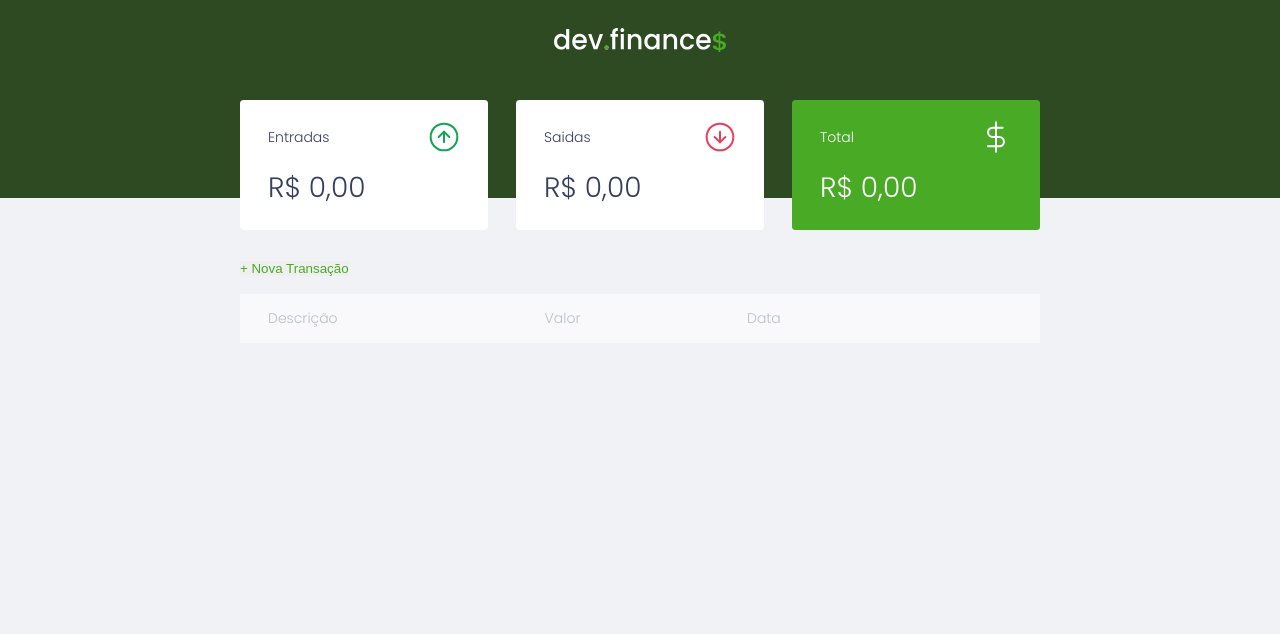
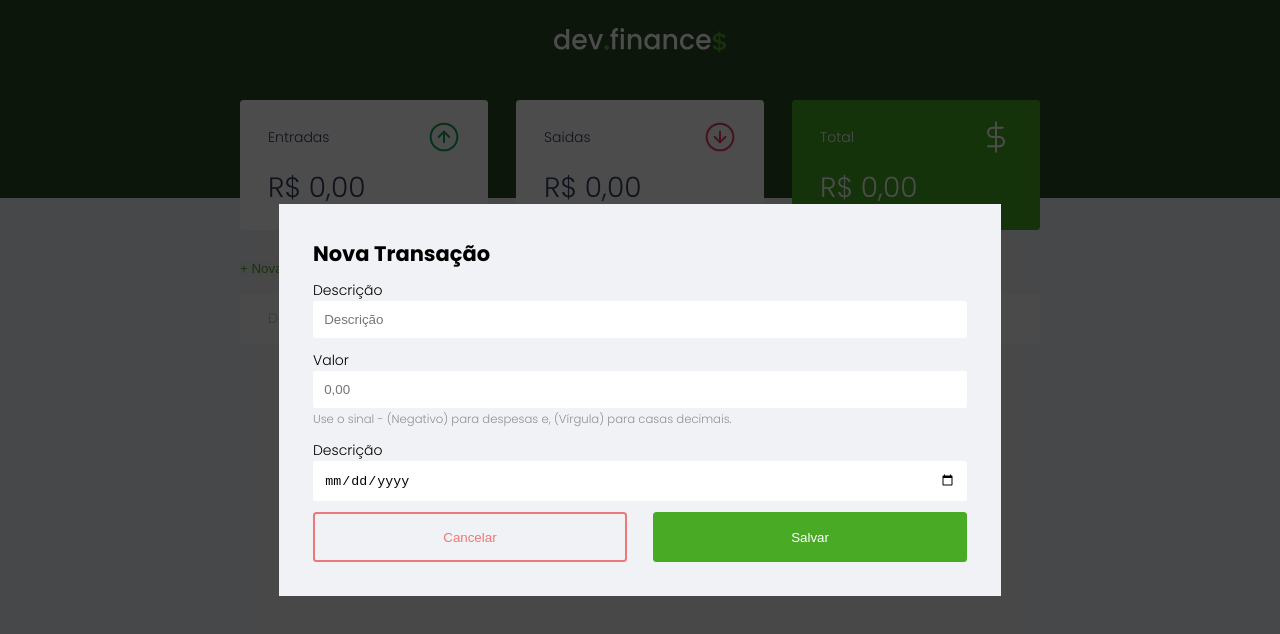
Before and after one commit to DevMiguell/dev-finances-react, a React (Create React App) app: page / in a window 1280 px wide. Shown: the top 634 px of the page. Built offline with nearby package versions, Linux system fonts and the light colour scheme.

Commit message:
Criando Modal

```diff
--- a/src/Pages/Home/index.js
+++ b/src/Pages/Home/index.js
@@ -3,6 +3,7 @@ import { ContainerGlobal } from './styles'
 import Summary from '../components/Summary'
 import BtnNewTransition from '../components/BtnNewTransaction'
 import TransactionTable from '../components/TransactionTable'
+import NewTransactionModal from '../components/NewTransactionModal'
 
 function Home() {
   return (
@@ -14,6 +15,8 @@ function Home() {
         <BtnNewTransition />
         <TransactionTable />
       </ContainerGlobal>
+
+      <NewTransactionModal />
     </>
   )
 }
--- a/src/Pages/components/NewTransactionModal/index.js
+++ b/src/Pages/components/NewTransactionModal/index.js
@@ -1,6 +1,42 @@
+import { Modal, ModalOverlay } from "./styles"
+
+
+
 function NewTransactionModal() {
   return (
-    <h1>NewTransactionModal</h1>
+
+    <ModalOverlay>
+      <Modal>
+        <div className="form">
+          <h2>Nova Transação</h2>
+
+          <form action="" onsubmit="Form.submit(event)">
+            <div className="input-group">
+              <label className="sr-only" for="description">Descrição</label>
+              <input type="text" id="description" name="description" placeholder="Descrição" />
+            </div>
+
+            <div className="input-group">
+              <label className="sr-only" for="description">Valor</label>
+              <input type="number" step="0.01" id="amount" name="amount" placeholder="0,00" />
+
+              <small className="help">
+                Use o sinal - (Negativo) para despesas e, (Vírgula) para casas decimais.</small>
+            </div>
+
+            <div className="input-group">
+              <label>Descrição</label>
+              <input type="date" id="date" name="date" />
+            </div>
+
+            <div className="input-group actions">
+              <button className="cancel">Cancelar</button>
+              <button>Salvar</button>
+            </div>
+          </form>
+        </div>
+      </Modal>
+    </ModalOverlay>
   )
 }
 
--- a/src/Pages/components/NewTransactionModal/styles.js
+++ b/src/Pages/components/NewTransactionModal/styles.js
@@ -1 +1,84 @@
 import styled from 'styled-components'
+
+export const ModalOverlay = styled.div`
+  width: 100%;
+  height: 100%;
+  background-color: rgba(0, 0, 0, 0.7);
+  position: fixed;
+  top: 0;
+  display: flex;
+  align-items: center;
+  justify-content: center;
+  /* opacity: 0;
+  visibility: hidden; */
+
+  &:active {
+    opacity: 1;
+    visibility: visible;
+}
+`
+
+export const Modal = styled.div`
+  background: #f0f2f5;
+  padding: 2.4rem;
+
+  input {
+    border: none;
+    border-radius: 0.2rem;
+    padding: 0.8rem;
+    width: 100%;
+}
+
+.input-group {
+    margin-top: 0.8rem;
+}
+
+.input-group small {
+    opacity: 0.4;
+}
+
+.input-group.actions {
+    display: flex;
+    justify-content: space-between;
+    align-items: center;
+}
+
+.input-group.actions .button, .input-group.actions button {
+    width: 48%;
+}
+
+button {
+    width: 100%;
+    height: 50px;
+    border: none;
+    color: white;
+    background-color: var(--green);
+    padding: 0;
+    border-radius: 0.25rem;
+    cursor: pointer;
+}
+
+button:hover {
+    background-color: var(--light-green);
+    transition: 0.3ms;
+}
+
+.cancel {
+    color: var(--red);
+    border: 2px var(--red) solid;
+    border-radius: 0.25rem;
+    height: 50px;
+    display: flex;
+    align-items: center;
+    justify-content: center;
+    opacity: 0.6;
+    background: none;
+}
+
+.cancel:hover {
+    opacity: 1;
+    transition: 0.3ms;
+    background: none;
+}
+
+`
```
